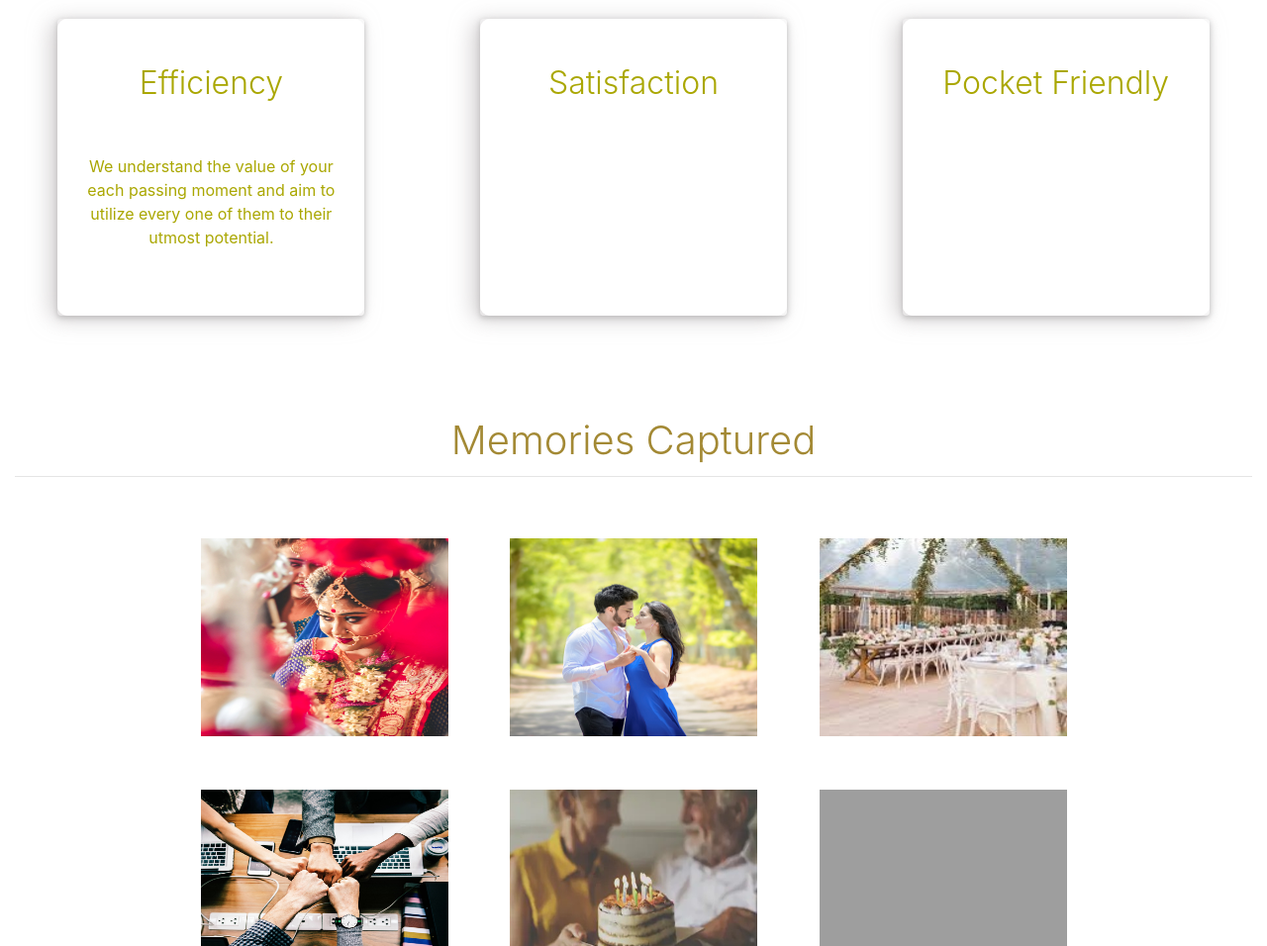
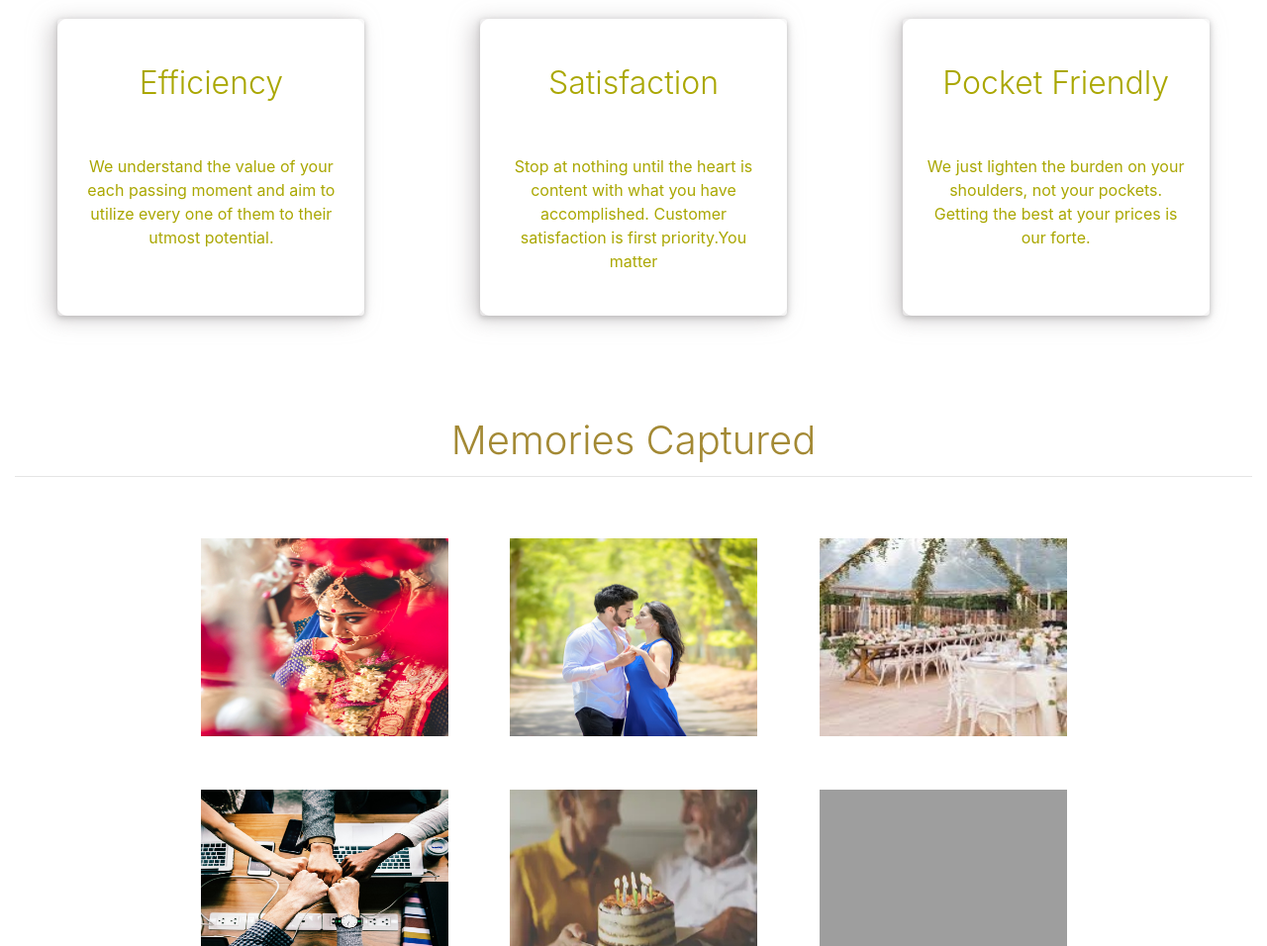
Before and after one commit to CobbleDesigns/theceremonials.github.io, a plain HTML site: page index.html in a window 1280 px wide. Shown: the part 1341-2297 px from the top of the page at 99% size. Drawn offline with nearby package versions, Linux system fonts and the light colour scheme; grey boxes are pictures that could not be loaded; a web font is replaced by a local one.

Commit message:
content update

```diff
--- a/index.html
+++ b/index.html
@@ -169,7 +169,8 @@
 															<br><br>
 													</div>
 													<p>
-
+														Stop at nothing until the heart is content with what you have accomplished.
+														Customer satisfaction is first priority.You matter
 													</p>
 												</div>
 											</div>
@@ -185,7 +186,8 @@
 																<br><br>
 														</div>
 														<p>
-
+															We just lighten the burden on your shoulders, not your pockets.
+															Getting the best at your prices is our forte.
 														</p>
 													</div>
 												</div>
```
